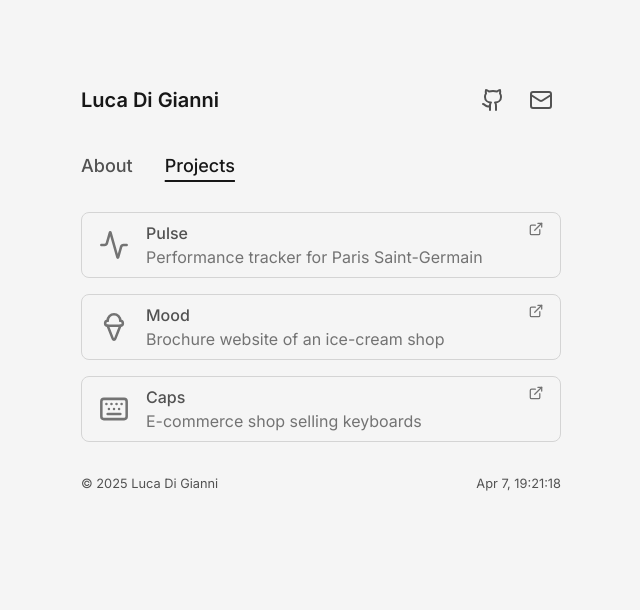
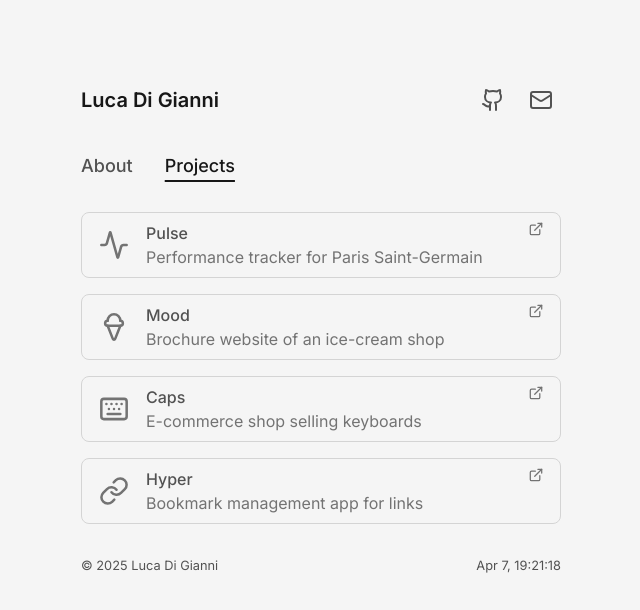
Before and after one commit to ldgni/ldgni.io, a Next.js app: page /projects in a window 1280 px wide. Shown: the top 610 px of the page, without its empty margins (319-959 px from the left). Built offline with nearby package versions, Linux system fonts and the light colour scheme.

Commit message:
feat: add project

```diff
--- a/src/app/projects/page.tsx
+++ b/src/app/projects/page.tsx
@@ -1,4 +1,4 @@
-import { Activity, ExternalLink, IceCream, Keyboard } from "lucide-react";
+import { Activity, ExternalLink, IceCream, Keyboard, Link } from "lucide-react";
 
 const projects = [
   {
@@ -18,6 +18,12 @@ const projects = [
     url: "https://caps-live.vercel.app/",
     description: "E-commerce shop selling keyboards",
     icon: Keyboard,
+  },
+  {
+    name: "Hyper",
+    url: "https://hyper-live.vercel.app/",
+    description: "Bookmark management app for links",
+    icon: Link,
   },
 ];
 
```
